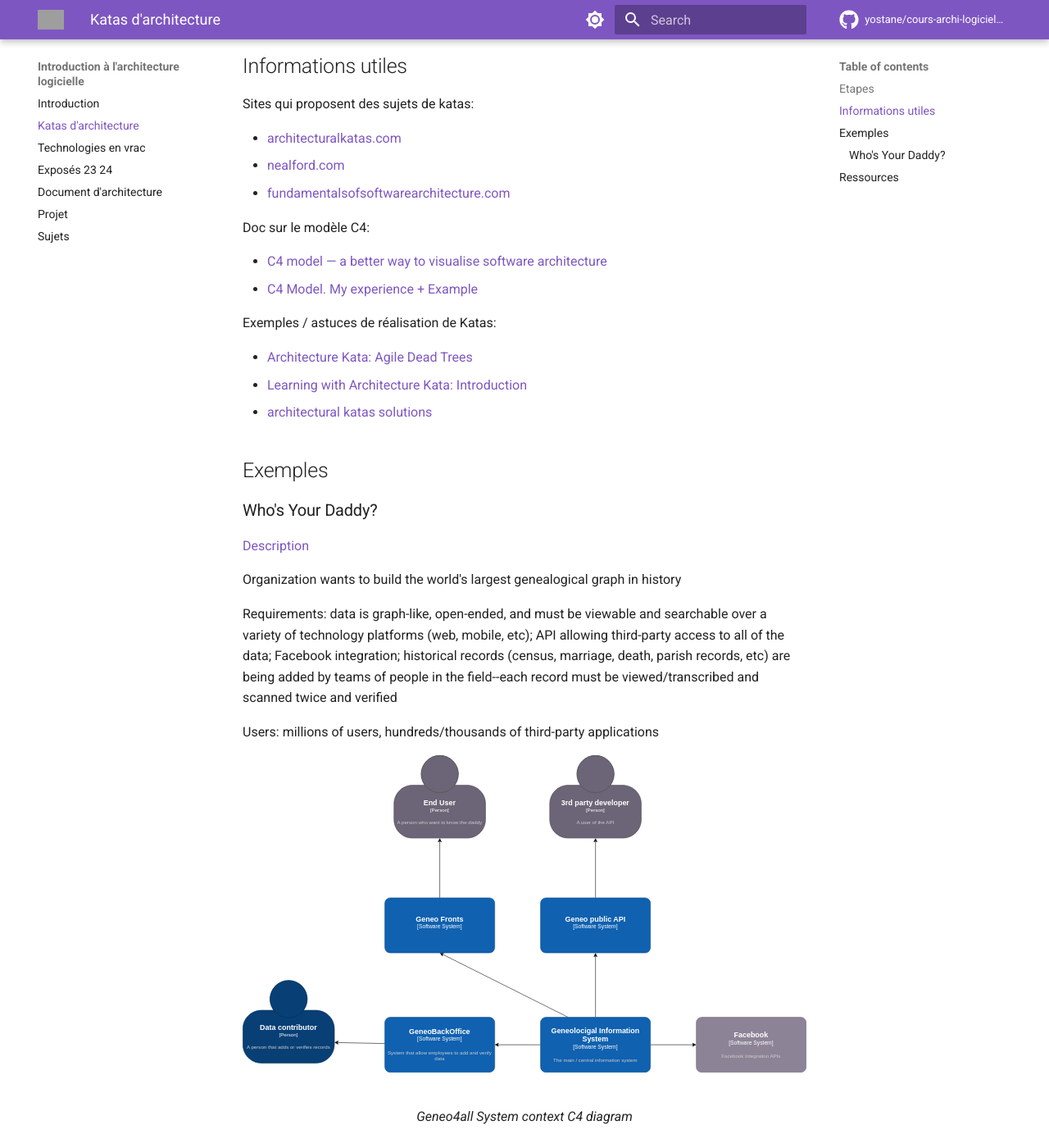
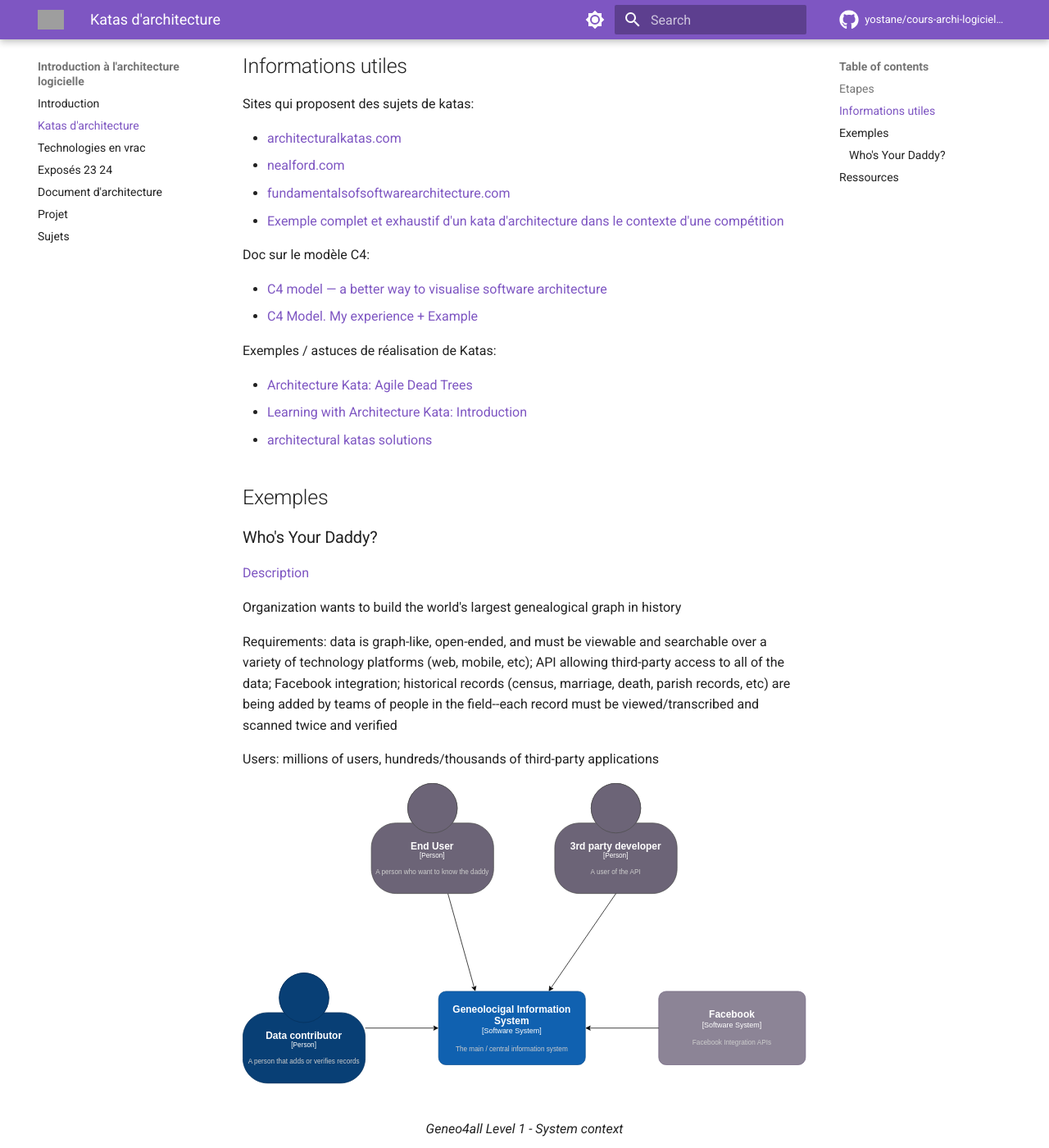
Before and after one commit to yostane/cours-archi-logicielle, an MkDocs documentation site: the page built from docs/katas.md, in a window 1280 px wide and 1400 px high, scrolled down 1348 px. Shown: the whole window at 82% size. Built offline with MkDocs 1.6.1 and Material for MkDocs 9.7.7, drawn with Linux system fonts in a browser that asks for light colours; comment, search, counter and statistics services are not loaded; some of the changed text lies outside the part shown; grey boxes are pictures that could not be loaded.

Commit message:
Add level 2

```diff
--- a/docs/katas.md
+++ b/docs/katas.md
@@ -43,6 +43,7 @@
 - [architecturalkatas.com](https://www.architecturalkatas.com/index.html)
 - [nealford.com](https://nealford.com/katas/)
 - [fundamentalsofsoftwarearchitecture.com](https://fundamentalsofsoftwarearchitecture.com/katas/)
+- [Exemple complet et exhaustif d'un kata d'architecture dans le contexte d'une compétition](https://tekiegirl.github.io/Archangels/)
 
 Doc sur le modèle C4:
 
@@ -69,7 +70,12 @@
 
 <figure markdown="span">
   ![System context C4 diagram](./img/daddy-system-context.drawio.svg)
-  <figcaption>Geneo4all System context C4 diagram</figcaption>
+  <figcaption>Geneo4all Level 1 - System context</figcaption>
+</figure>
+
+<figure markdown="span">
+  ![System context C4 diagram](./img/daddy-container.drawio.svg)
+  <figcaption>Geneo4all Level 2 - Container diagram</figcaption>
 </figure>
 
 ## Ressources
```
Also changed, not shown: docs/img/daddy-container.drawio.svg (added), docs/img/daddy-system-context.drawio.svg.
